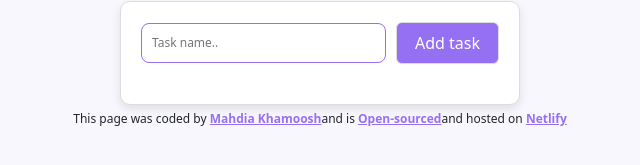
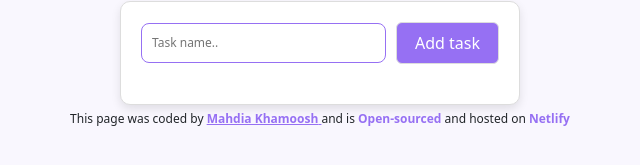
Before and after one commit to Mahdia-123/smart-to-to-list, a React (Create React App) app: page / in a window 1280 px wide. In both pictures the pointer is over the link "Mahdia Khamoosh". Shown: the part 197-362 px from the top of the page, without its empty margins (320-960 px from the left). Built offline with nearby package versions, Linux system fonts and the light colour scheme.

Commit message:
fixed footer css

```diff
--- a/src/App.css
+++ b/src/App.css
@@ -14,4 +14,8 @@ footer a {
   color: #9670f3;
   font-weight: bold;
   margin-top: 50px;
+  text-decoration: none;
 }
+footer a:hover {
+  text-decoration: underline;
+}
--- a/src/App.js
+++ b/src/App.js
@@ -9,16 +9,18 @@ export default function App() {
       <footer>
         {" "}
         <p>
-          This page was coded by{" "}
+          This page was coded by
+          {"  "}
           <a href="https://github.com/Mahdia-123" rel="noreferrer">
-            Mahdia Khamoosh
+            {" "}
+            Mahdia Khamoosh{" "}
           </a>
           and is{" "}
           <a
             href="https://github.com/Mahdia-123/smart-to-to-list"
             rel="noreferrer"
           >
-            Open-sourced
+            Open-sourced{" "}
           </a>
           and hosted on{" "}
           <a
```
